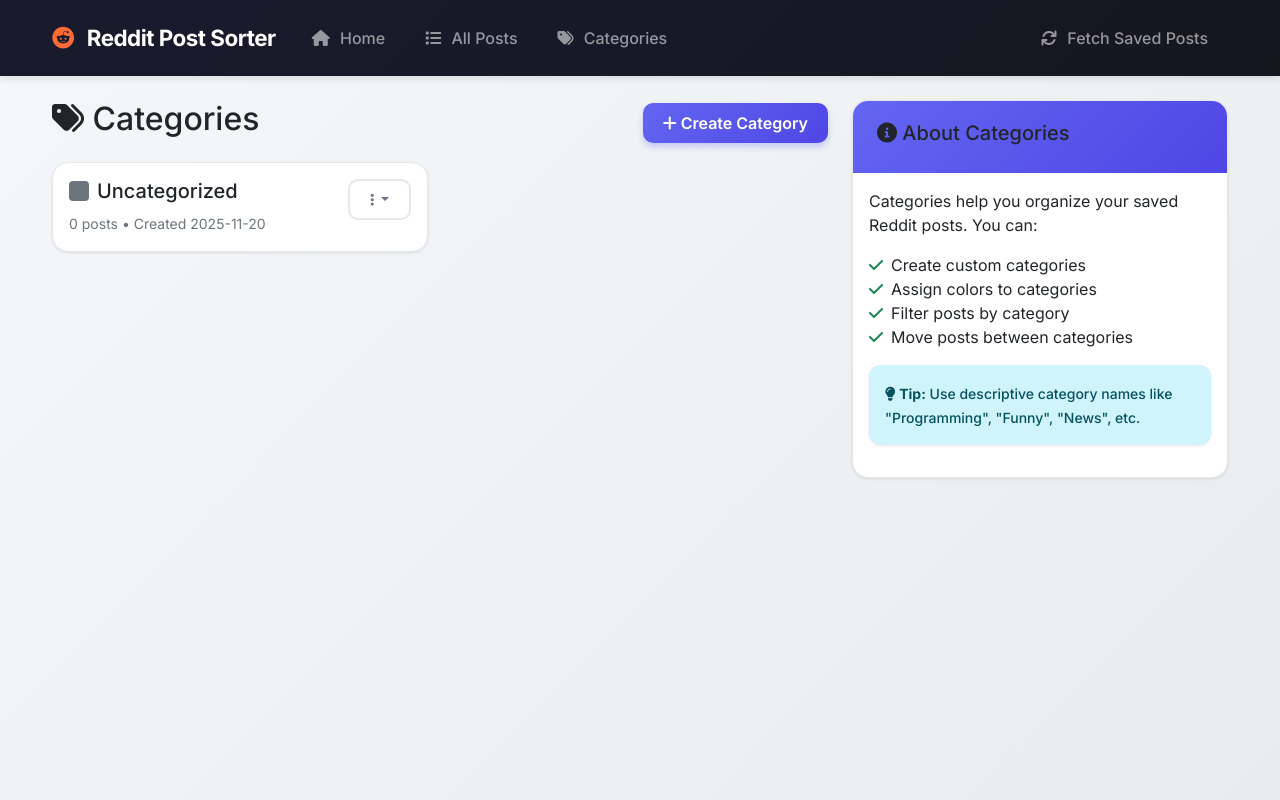
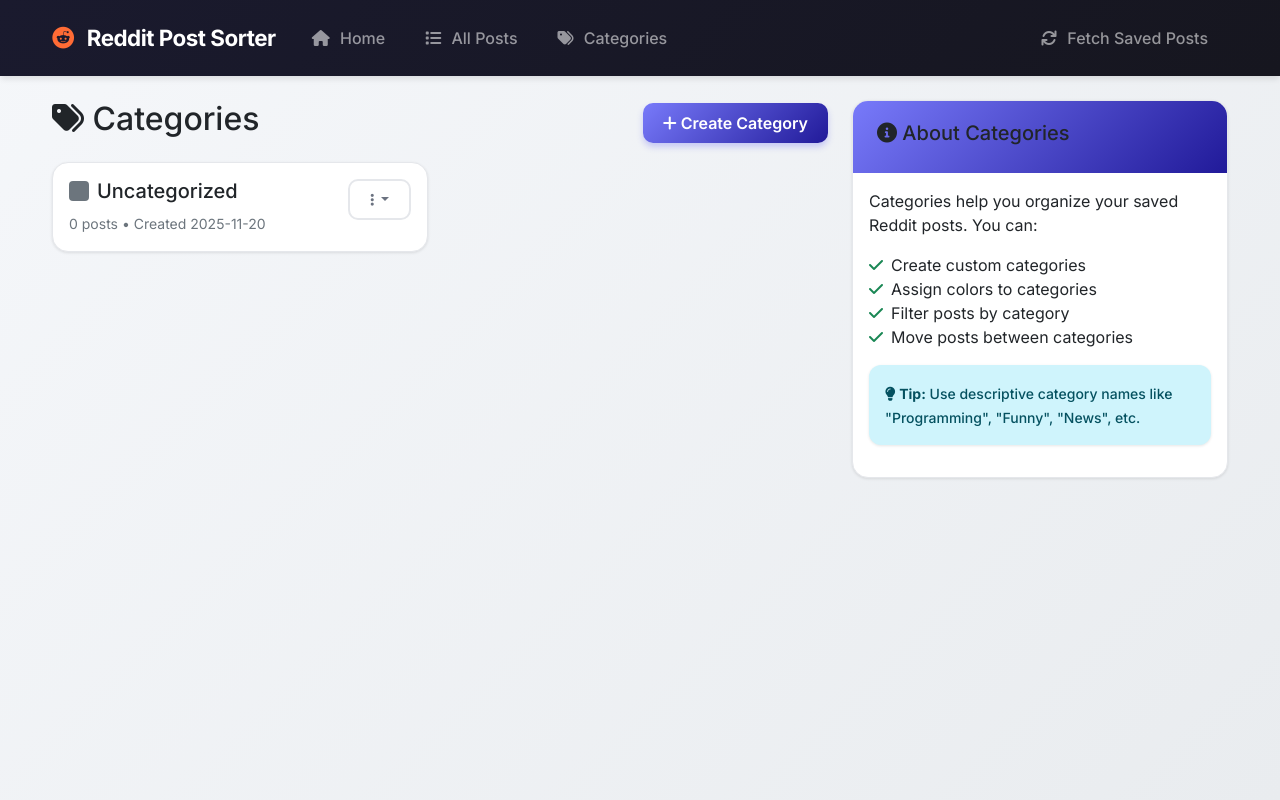
Before and after one commit to Sudo-Matt-LaFayette/Reddit_PostSort_With_Flask, a Flask app: page /categories in a window 1280 px wide. Run offline with Flask 3, Linux system fonts and the light colour scheme.

Commit message:
changed CSS colors

```diff
--- a/templates/base.html
+++ b/templates/base.html
@@ -9,8 +9,8 @@
     <link href="https://fonts.googleapis.com/css2?family=Inter:wght@400;500;600;700&display=swap" rel="stylesheet">
     <style>
         :root {
-            --primary-color: #6366f1;
-            --primary-hover: #4f46e5;
+            --primary-color: #787afa;
+            --primary-hover: #211a99;
             --accent-color: #ff6b35;
             --dark-bg: #1a1a2e;
             --darker-bg: #16161f;
```
Also changed, not shown: .github/workflows/ui-tests.yml.
